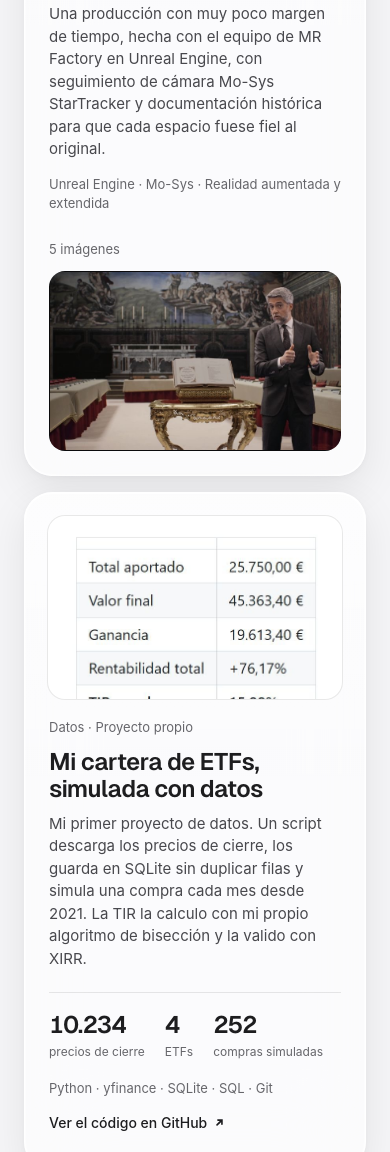
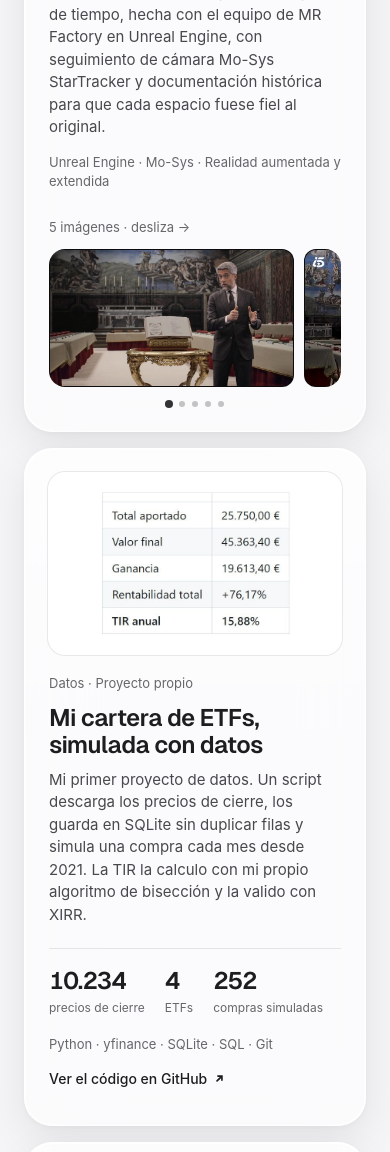
Before and after one commit to danipernas-tech/web-personal, a plain HTML site: page index.html in a window 390 px wide. Shown: the part 3340-4492 px from the top of the page. Drawn offline with Linux system fonts and the light colour scheme.

Commit message:
Add files via upload

```diff
--- a/index.html
+++ b/index.html
@@ -333,6 +333,10 @@ h2{font-size:clamp(32px,4.4vw,48px);font-weight:600;letter-spacing:-.04em;line-h
 .proj.wide .cols2{display:grid;grid-template-columns:1fr 1fr;gap:40px;align-items:start}
 .strip-bar{display:flex;justify-content:space-between;align-items:center;margin:26px 0 12px}
 .strip-bar span{font-size:13px;color:var(--ink3)}
+.hint{font-style:normal;display:none}
+.dots{display:flex;justify-content:center;gap:7px;margin-top:14px}
+.dots i{width:6px;height:6px;border-radius:50%;background:var(--ink);opacity:.25;transition:opacity .2s,transform .2s}
+.dots i.on{opacity:.9;transform:scale(1.35)}
 .strip{display:flex;gap:10px;overflow-x:auto;scroll-snap-type:x mandatory;scrollbar-width:none;border-radius:16px}
 .strip::-webkit-scrollbar{display:none}
 .strip figure{flex:none;height:240px;border-radius:16px;overflow:hidden;background:#0c0c0e;scroll-snap-align:start;border:.5px solid var(--hair)}
@@ -340,7 +344,8 @@ h2{font-size:clamp(32px,4.4vw,48px);font-weight:600;letter-spacing:-.04em;line-h
 .cover{margin:-6px -6px 22px;border-radius:18px;overflow:hidden;border:.5px solid var(--hair);background:#0c0c0e;aspect-ratio:16/10}
 .cover img{width:100%;height:100%;object-fit:cover}
 .cover.paper{background:#fff;padding:18px 24px;display:grid;place-items:center}
-.cover.paper img{object-fit:contain}
+.cover.paper img{width:auto;height:auto;max-width:100%;max-height:100%;min-height:0}
+.cover.paper{grid-template-rows:minmax(0,1fr)}
 
 /* listas */
 .list{padding:10px}
@@ -400,7 +405,9 @@ footer{display:flex;justify-content:space-between;gap:16px;padding:36px 0 52px;f
   .fact strong{font-size:22px;min-width:84px}
   .fact span{margin-top:0}
   .shot{flex-basis:84%}
-  .strip figure{height:180px;border-radius:12px}
+  .strip figure{height:auto;width:84%;aspect-ratio:16/9;border-radius:12px}
+  .strip img{width:100%;height:100%;object-fit:cover}
+  .hint{display:inline}
   .strip-bar .arrows{display:none}
   .cover{margin:-2px -2px 18px}
   .arrows{display:none}
@@ -509,11 +516,12 @@ footer{display:flex;justify-content:space-between;gap:16px;padding:36px 0 52px;f
             <p class="tools" style="padding-top:14px">Unreal Engine · XR · Producción virtual</p>
           </div>
         </div>
-        <div class="strip-bar"><span>3 imágenes</span><div class="arrows">
+        <div class="strip-bar"><span>3 imágenes<em class="hint"> · desliza →</em></span><div class="arrows">
           <button class="round g-in s-prev" type="button" aria-label="Imagen anterior"><svg viewBox="0 0 16 16" fill="none" stroke="currentColor" stroke-width="2" stroke-linecap="round"><path d="M10 3 5 8l5 5"/></svg></button>
           <button class="round g-in s-next" type="button" aria-label="Imagen siguiente"><svg viewBox="0 0 16 16" fill="none" stroke="currentColor" stroke-width="2" stroke-linecap="round"><path d="m6 3 5 5-5 5"/></svg></button>
         </div></div>
         <div class="strip" tabindex="0" aria-label="Imágenes de Tech Insight"><figure><img src="img/mazda-1.jpg" alt="Matías Prats Chacón en el plató virtual de Tech Insight, con el Mazda CX-6e y una casa de hormigón al fondo" loading="lazy"></figure><figure><img src="img/mazda-2.jpg" alt="Primer plano del presentador junto al Mazda CX-6e en el entorno 3D" loading="lazy"></figure><figure><img src="img/mazda-3.jpg" alt="Plató virtual con el rótulo del nuevo Mazda CX-6e 100% eléctrico" loading="lazy"></figure></div>
+        <div class="dots" aria-hidden="true"></div>
       </article>
       <article class="proj g wide">
         <div class="cols2">
@@ -527,11 +535,12 @@ footer{display:flex;justify-content:space-between;gap:16px;padding:36px 0 52px;f
             <p class="tools" style="padding-top:14px">Unreal Engine · Mo-Sys · Realidad aumentada y extendida</p>
           </div>
         </div>
-        <div class="strip-bar"><span>5 imágenes</span><div class="arrows">
+        <div class="strip-bar"><span>5 imágenes<em class="hint"> · desliza →</em></span><div class="arrows">
           <button class="round g-in s-prev" type="button" aria-label="Imagen anterior"><svg viewBox="0 0 16 16" fill="none" stroke="currentColor" stroke-width="2" stroke-linecap="round"><path d="M10 3 5 8l5 5"/></svg></button>
           <button class="round g-in s-next" type="button" aria-label="Imagen siguiente"><svg viewBox="0 0 16 16" fill="none" stroke="currentColor" stroke-width="2" stroke-linecap="round"><path d="m6 3 5 5-5 5"/></svg></button>
         </div></div>
         <div class="strip" tabindex="0" aria-label="Imágenes del cónclave"><figure><img src="img/conclave-1.jpg" alt="Carlos Franganillo en la Capilla Sixtina recreada en 3D, junto a un atril con el libro del cónclave" loading="lazy"></figure><figure><img src="img/conclave-2.jpg" alt="Vista general de la Capilla Sixtina virtual con las mesas de los cardenales" loading="lazy"></figure><figure><img src="img/conclave-3.jpg" alt="Carlos Franganillo caminando por la Plaza de San Pedro recreada en 3D" loading="lazy"></figure><figure><img src="img/conclave-4.jpg" alt="Plaza de San Pedro en 3D con la basílica y la columnata de Bernini" loading="lazy"></figure><figure><img src="img/vaticano-azotea.jpg" alt="Plató virtual de Informativos Telecinco en una azotea frente a la Plaza de San Pedro" loading="lazy"></figure></div>
+        <div class="dots" aria-hidden="true"></div>
       </article>
       <article class="proj g">
         <div class="cover paper"><img src="img/etfs-1.jpg" alt="Tabla de resultados: 25.750 € aportados, 45.363,40 € de valor final y TIR anual del 15,88%" loading="lazy"></div>
@@ -570,11 +579,12 @@ footer{display:flex;justify-content:space-between;gap:16px;padding:36px 0 52px;f
         <span class="kind">Realidad aumentada · Mediaset España</span>
         <h3>Más piezas en directo</h3>
         <p>Otros platós virtuales y realidad aumentada que he hecho con el equipo de MR Factory para los programas de Mediaset.</p>
-        <div class="strip-bar"><span>4 imágenes</span><div class="arrows">
+        <div class="strip-bar"><span>4 imágenes<em class="hint"> · desliza →</em></span><div class="arrows">
           <button class="round g-in s-prev" type="button" aria-label="Imagen anterior"><svg viewBox="0 0 16 16" fill="none" stroke="currentColor" stroke-width="2" stroke-linecap="round"><path d="M10 3 5 8l5 5"/></svg></button>
           <button class="round g-in s-next" type="button" aria-label="Imagen siguiente"><svg viewBox="0 0 16 16" fill="none" stroke="currentColor" stroke-width="2" stroke-linecap="round"><path d="m6 3 5 5-5 5"/></svg></button>
         </div></div>
         <div class="strip" tabindex="0" aria-label="Más piezas de realidad aumentada"><figure><img src="img/noche-mas-fria.jpg" alt="Plató virtual nevado de La noche más fría, con un quitanieves y dos presentadoras" loading="lazy"></figure><figure><img src="img/calleja-espacio.jpg" alt="Calleja en el espacio: el cohete recreado en 3D en plató junto a dos presentadores" loading="lazy"></figure><figure><img src="img/pieza-desguace.jpg" alt="Presentador en un desguace recreado en 3D con pilas de coches y neumáticos" loading="lazy"></figure><figure><img src="img/pieza-calle.jpg" alt="Presentador cruzando un paso de cebra en una calle recreada en 3D" loading="lazy"></figure></div>
+        <div class="dots" aria-hidden="true"></div>
       </article>
     </div>
   </section>
@@ -685,7 +695,10 @@ document.querySelectorAll('.strip').forEach(s=>{
   const step=()=>s.querySelector('figure').offsetWidth+10;
   const sync=()=>{a.disabled=s.scrollLeft<4;b.disabled=s.scrollLeft+s.clientWidth>=s.scrollWidth-4};
   a.onclick=()=>s.scrollBy({left:-step(),behavior:'smooth'});b.onclick=()=>s.scrollBy({left:step(),behavior:'smooth'});
-  s.addEventListener('scroll',sync,{passive:true});addEventListener('resize',sync);addEventListener('load',sync);sync();
+  const figs=[...s.querySelectorAll('figure')],dots=s.nextElementSibling;
+  figs.forEach(()=>dots.appendChild(document.createElement('i')));
+  const mark=()=>{const l=s.scrollLeft+8;let k=0;figs.forEach((f,i)=>{if(f.offsetLeft-s.offsetLeft<=l)k=i});if(s.scrollLeft+s.clientWidth>=s.scrollWidth-4)k=figs.length-1;[...dots.children].forEach((d,i)=>d.classList.toggle('on',i===k))};
+  s.addEventListener('scroll',()=>{sync();mark()},{passive:true});addEventListener('resize',sync);addEventListener('load',()=>{sync();mark()});sync();mark();
 });
 document.getElementById('copy').addEventListener('click',async e=>{
   const b=e.currentTarget;
```
